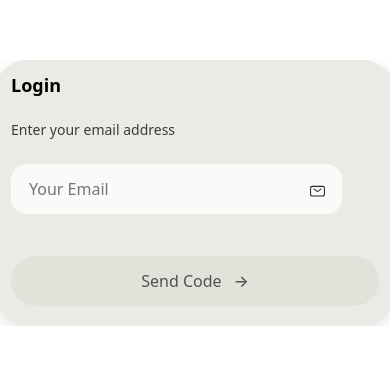
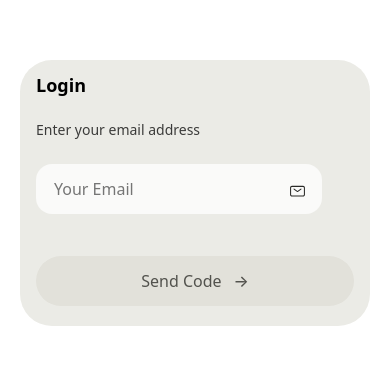
Before and after one commit to sirrotich/my.matx.africa, a React (Vite) app: page /login in a window 390 px wide. Shown: the part 229-594 px from the top of the page. Built offline with nearby package versions, Linux system fonts and the light colour scheme.

Commit message:
update login auth

```diff
--- a/src/styles/Login.css
+++ b/src/styles/Login.css
@@ -31,7 +31,6 @@ body {
     padding: 32px; /* Spacing around the form */
     background-color: #EBEBE6; /* Subtle background for the form */
     border-radius: 32px; /* Smooth, rounded corners */
-    box-shadow: 0px 4px 16px rgba(0, 0, 0, 0.1); /* Soft shadow for depth */
     text-align: left; /* Align text to the left */
     gap: 16px; /* Adjust gap between items */
     display: flex;
@@ -159,7 +158,8 @@ body {
 
 @media (max-width: 480px) {
     .login-form-container {
-padding: 16px;    }
+padding: 16px;
+width: 350px; }
 
     .login-title {
         font-size: 18px; /* Even smaller title */
```
